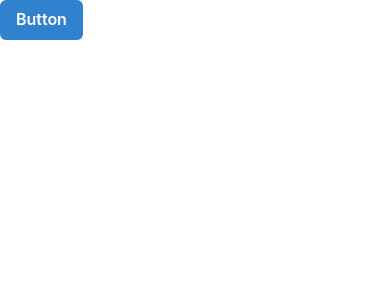
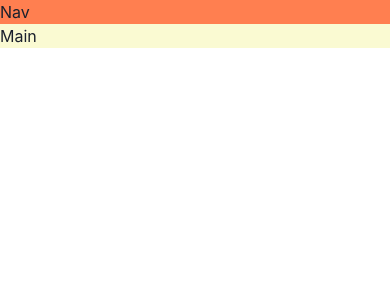
Before and after one commit to eriktimmers/gamehub, a React (Vite) app: page / in a window 390 px wide. Shown: the top 300 px of the page. Built offline with nearby package versions, Linux system fonts and the light colour scheme.

Commit message:
[MAIN] Add a Responsive layout

```diff
--- a/src/App.tsx
+++ b/src/App.tsx
@@ -1,7 +1,23 @@
-import { Button, ButtonGroup } from '@chakra-ui/react'
+import {Grid, GridItem, Show} from "@chakra-ui/react";
+
 
 function App() {
-    return <Button colorScheme='blue'>Button</Button>
+    return  <Grid templateAreas={{
+        base: `"nav" "main"`,
+        lg: `"nav nav" "aside main"`
+    }}>
+        <GridItem area='nav' bg='coral'>
+            Nav
+        </GridItem>
+        <Show above="lg">
+            <GridItem area='aside' bg='greenyellow'>
+                Aside
+            </GridItem>
+        </Show>
+        <GridItem area='main' bg='lightgoldenrodyellow'>
+            Main
+        </GridItem>
+    </Grid>
 }
 
 export default App
```
